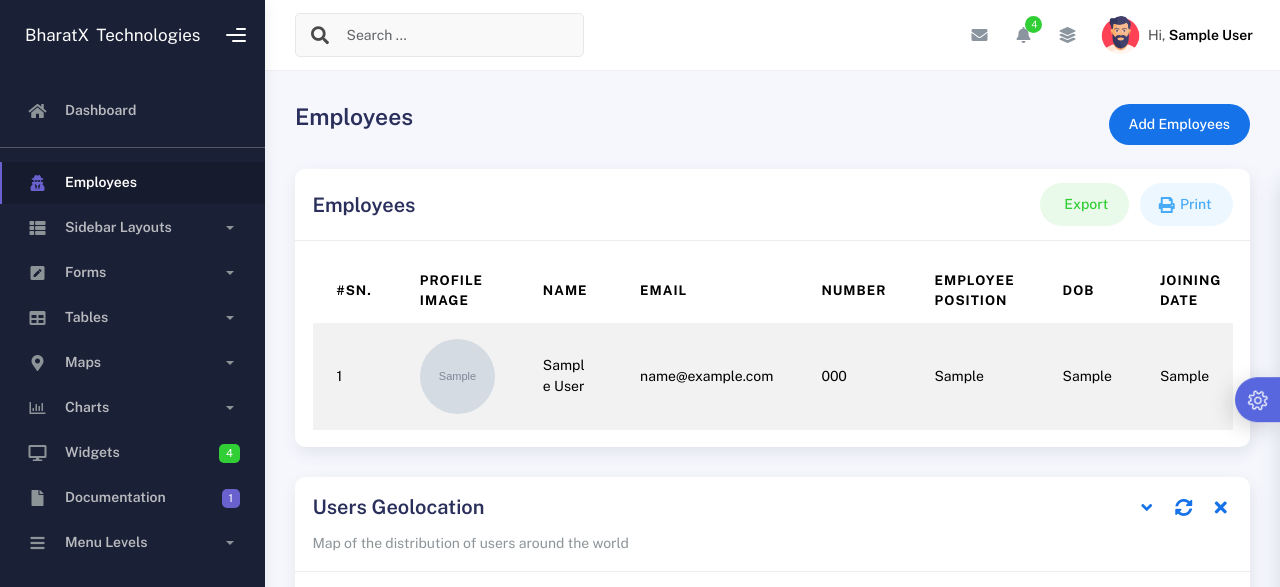
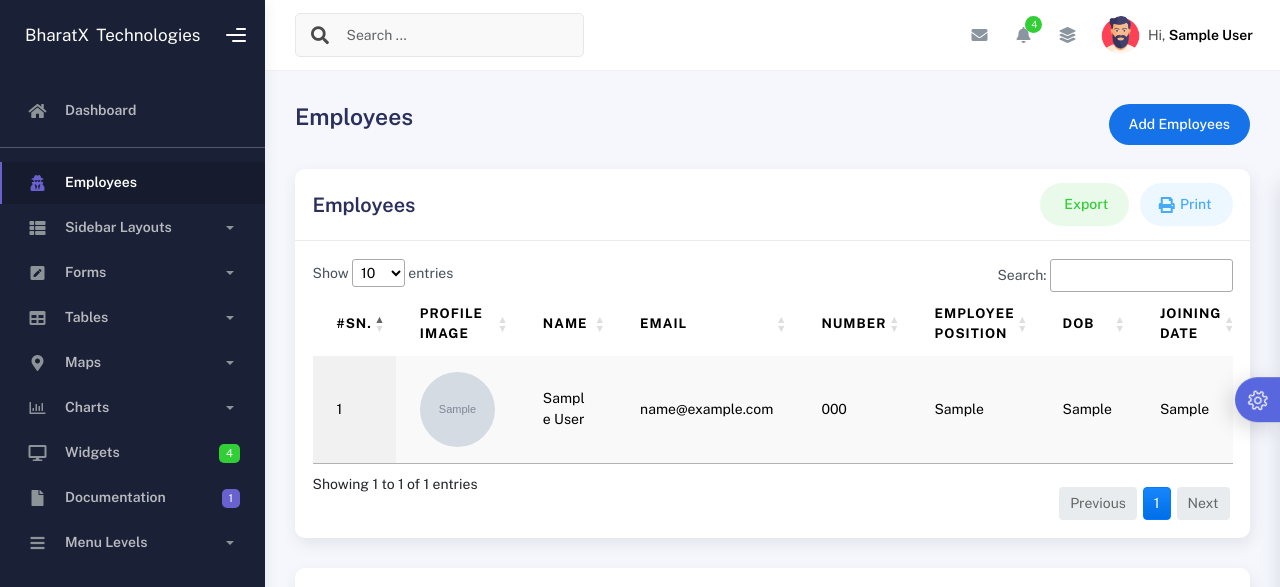
Before and after one commit to AvinashKchaurasiya/it-infotech, a PHP site: page /Admin/employees.php in a window 1280 px wide. Shown: the top 587 px of the page. Run offline with PHP 8.4, Linux system fonts and the light colour scheme; the visitor is signed in with stand-in values (Sample User, id 1); tables that the repository leaves empty or names only in its code hold one stand-in row (values such as "Sample post"); grey boxes marked "Sample" are stand-in pictures; some libraries are stand-ins or nearby versions.

Commit message:
update datatabel

```diff
--- a/Admin/add-employees.php
+++ b/Admin/add-employees.php
@@ -35,8 +35,8 @@ require_once(__DIR__ . '/../Mail/sendMail.php');
                 </div>
                 <div class="col-md-6">
                   <div class="form-group">
-                    <label for="lastName">Last Name *</label>
-                    <input type="text" class="form-control" id="lastName" name="lastName" required>
+                    <label for="lastName">Last Name </label>
+                    <input type="text" class="form-control" id="lastName" name="lastName">
                   </div>
                 </div>
               </div>
--- a/Admin/employees.php
+++ b/Admin/employees.php
@@ -35,7 +35,7 @@ include("includes/header.php");
                     </div>
                     <div class="card-body">
                         <div class="table-responsive">
-                            <table id="example" class="display table table-striped table-hover">
+                            <table id="employeeTable" class="display table table-striped table-hover">
                                 <thead>
                                     <tr>
                                         <th>#Sn.</th>
@@ -48,7 +48,7 @@ include("includes/header.php");
                                         <th>Joining Date</th>
                                         <th>Salary</th>
                                         <th>Address</th>
-                                        <th colspan="3">Actions</th>
+                                        <th>Actions</th>
                                     </tr>
                                 </thead>
                                 <tbody>
@@ -62,16 +62,16 @@ include("includes/header.php");
                                             <tr>
                                                 <td><?= $sn; ?></td>
                                                 <td>
-                                                <img src="assets/profile_pictures/<?= $EmployeeData['employee_image']?>" alt="Profile Image" style="width :75px; height : 75px; border-radius: 50%"/>
+                                                    <img src="assets/profile_pictures/<?= $EmployeeData['employee_image'] ?>" alt="Profile Image" style="width :75px; height : 75px; border-radius: 50%" />
                                                 </td>
-                                            <td><?= $EmployeeData['employee_name']?></td>
-                                            <td><?= $EmployeeData['employee_email']?></td>
-                                            <td><?= $EmployeeData['employee_number']?></td>
-                                            <td><?= $EmployeeData['employee_position']?></td>
-                                            <td><?= $EmployeeData['employee_dob']?></td>
-                                            <td><?= $EmployeeData['employee_jd']?></td>
-                                            <td>$<?= $EmployeeData['employee_salary']?></td>
-                                            <td><?= $EmployeeData['employee_address']?></td>
+                                                <td><?= $EmployeeData['employee_name'] ?></td>
+                                                <td><?= $EmployeeData['employee_email'] ?></td>
+                                                <td><?= $EmployeeData['employee_number'] ?></td>
+                                                <td><?= $EmployeeData['employee_position'] ?></td>
+                                                <td><?= $EmployeeData['employee_dob'] ?></td>
+                                                <td><?= $EmployeeData['employee_jd'] ?></td>
+                                                <td>$<?= $EmployeeData['employee_salary'] ?></td>
+                                                <td><?= $EmployeeData['employee_address'] ?></td>
                                                 <td><button>Edit</button> <button>Delete</button></td>
                                             </tr>
                                     <?php
--- a/Admin/includes/footer.php
+++ b/Admin/includes/footer.php
@@ -83,13 +83,21 @@
 <script src="assets/js/plugin/jquery-scrollbar/jquery.scrollbar.min.js"></script>
 <script src="assets/js/kaiadmin.min.js"></script>
 
-<script src="https://cdn.datatables.net/1.13.4/js/jquery.dataTables.min.js"></script>
 <script src="assets/js/setting-demo.js"></script>
+<!-- <script src="https://code.jquery.com/jquery-3.5.1.min.js"></script> -->
+<script type="text/javascript" src="https://cdn.datatables.net/1.13.4/js/jquery.dataTables.min.js"></script>
 <script>
   $(document).ready(function() {
-      $('#example').DataTable();
+    $('#employeeTable').DataTable({
+      "pageLength": 10,
+      "ordering": true,
+      "searching": true,
+      "info": true,
+      "lengthChange": true,
+    });
   });
-
+</script>
+<script>
   $(document).ready(function() {
     // Get current URL path and assign 'active' class to corresponding nav item
     var path = window.location.pathname.split("/").pop();
--- a/Admin/includes/header.php
+++ b/Admin/includes/header.php
@@ -18,10 +18,8 @@ if (!isset($_SESSION['name'])) {
     <link rel="stylesheet" href="https://cdn.jsdelivr.net/npm/bootstrap-icons@1.11.3/font/bootstrap-icons.min.css">
     <!-- Fonts and icons -->
     <script src="assets/js/plugin/webfont/webfont.min.js"></script>
-    <link rel="stylesheet" href="https://cdn.datatables.net/1.13.4/css/jquery.dataTables.min.css"/>
-
+    <link rel="stylesheet" type="text/css" href="https://cdn.datatables.net/1.13.4/css/jquery.dataTables.min.css">
     <script src="https://code.jquery.com/jquery-3.6.0.min.js"></script>
-
     <script>
         WebFont.load({
             google: {
--- a/Mail/sendMail.php
+++ b/Mail/sendMail.php
@@ -19,8 +19,8 @@ function sendMail($recipient) {
         $mail->isSMTP();
         $mail->Host = 'smtp.hostinger.com';
         $mail->SMTPAuth = true;
-        $mail->Username = 'exampple@gmail.com';
-        $mail->Password = 'password';
+        $mail->Username = 'donotreply@bharatxtechs.com';
+        $mail->Password = 'Donotreply#8564';
         $mail->SMTPSecure = PHPMailer::ENCRYPTION_STARTTLS;
         $mail->Port = 587; // Use 587 for TLS
 
```
Also changed, not shown: Admin/code/addEmployeeCode.php (+27 -39 lines). Lines whose indentation alone changed are shown as unchanged.
